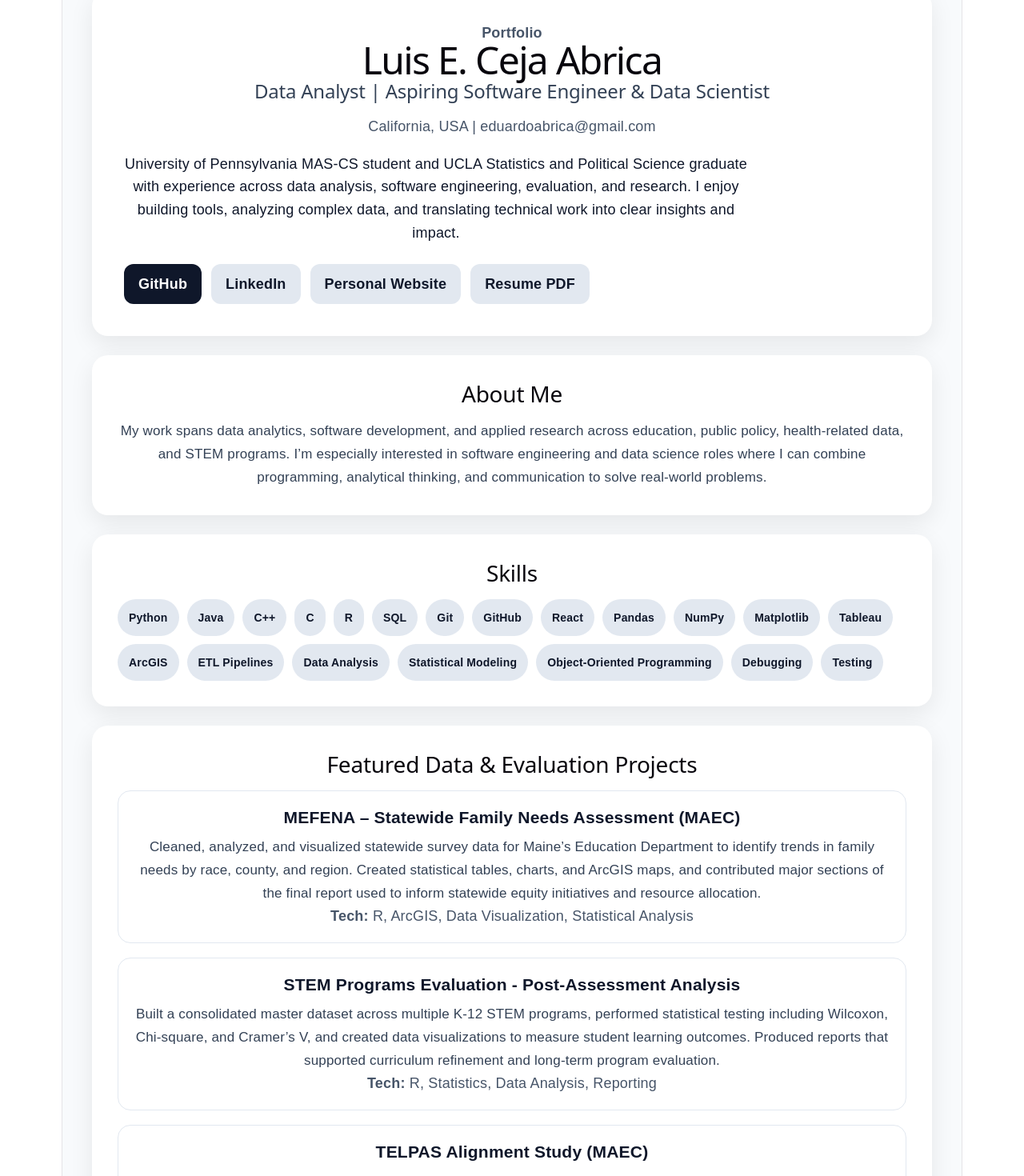
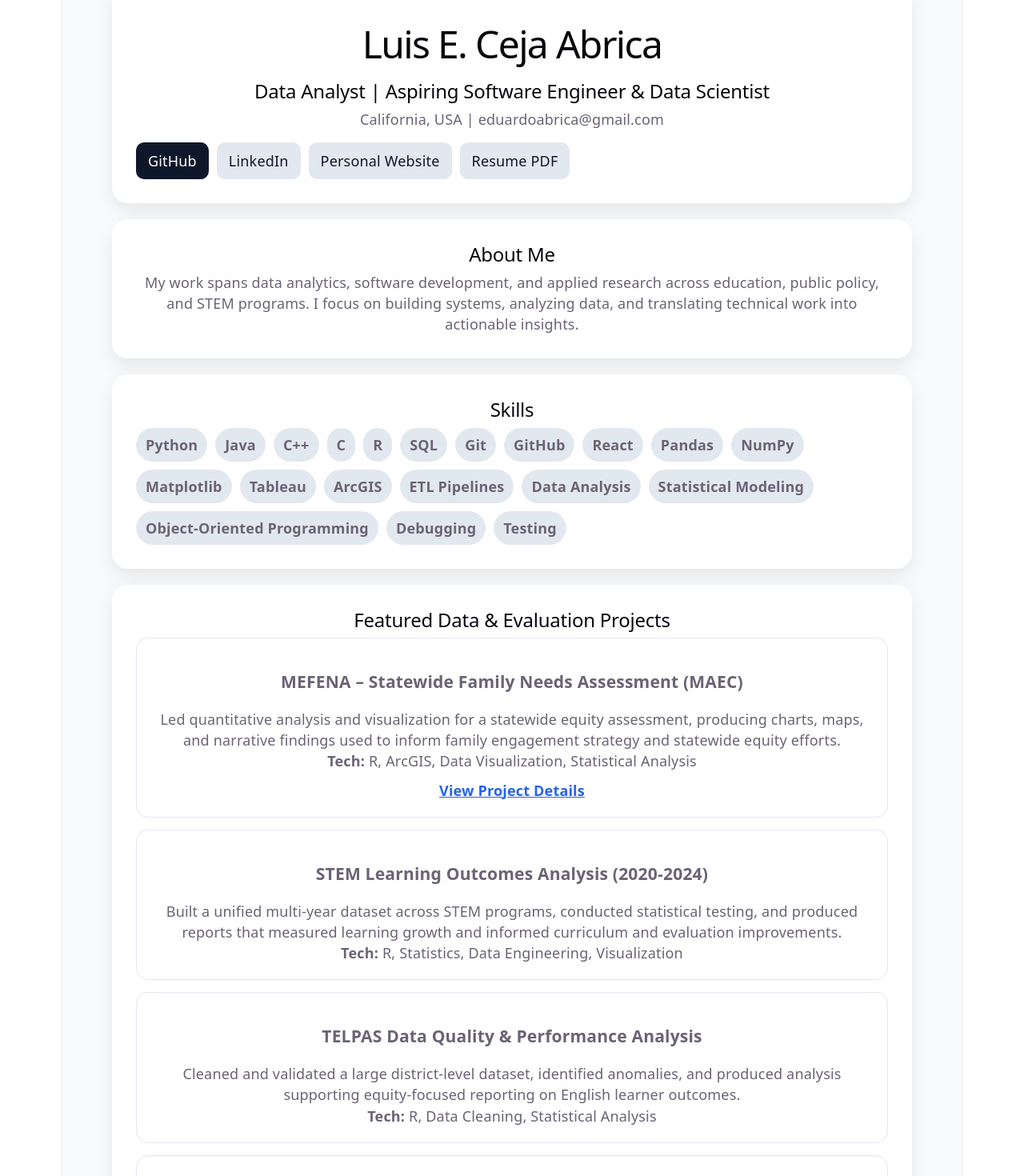
Before and after one commit to luieee12398/luis-portfolio-1, a React (Vite) app: page / in a window 1280 px wide. Shown: the part 60-1530 px from the top of the page at 80% size. Built offline with nearby package versions, Linux system fonts and the light colour scheme.

Commit message:
final portfolio structure + real project links

```diff
--- a/src/App.jsx
+++ b/src/App.jsx
@@ -14,26 +14,27 @@ export default function App() {
     {
       name: "MEFENA – Statewide Family Needs Assessment (MAEC)",
       description:
-        "Cleaned, analyzed, and visualized statewide survey data for Maine’s Education Department to identify trends in family needs by race, county, and region. Created statistical tables, charts, and ArcGIS maps, and contributed major sections of the final report used to inform statewide equity initiatives and resource allocation.",
+        "Led quantitative analysis and visualization for a statewide equity assessment, producing charts, maps, and narrative findings used to inform family engagement strategy and statewide equity efforts.",
       tech: ["R", "ArcGIS", "Data Visualization", "Statistical Analysis"],
+      link: "https://storymaps.arcgis.com/stories/2f23b76e6534481cbb1013b96a2b544e",
     },
     {
-      name: "STEM Programs Evaluation - Post-Assessment Analysis",
+      name: "STEM Learning Outcomes Analysis (2020-2024)",
       description:
-        "Built a consolidated master dataset across multiple K-12 STEM programs, performed statistical testing including Wilcoxon, Chi-square, and Cramer’s V, and created data visualizations to measure student learning outcomes. Produced reports that supported curriculum refinement and long-term program evaluation.",
-      tech: ["R", "Statistics", "Data Analysis", "Reporting"],
+        "Built a unified multi-year dataset across STEM programs, conducted statistical testing, and produced reports that measured learning growth and informed curriculum and evaluation improvements.",
+      tech: ["R", "Statistics", "Data Engineering", "Visualization"],
     },
     {
-      name: "TELPAS Alignment Study (MAEC)",
+      name: "TELPAS Data Quality & Performance Analysis",
       description:
-        "Conducted data cleaning, score analysis, and performance comparisons across student groups using district-level TELPAS data. Produced reproducible scripts, summary tables, and visualizations that highlighted language proficiency patterns and supported district recommendations.",
-      tech: ["R", "Data Cleaning", "Visualization", "Reproducible Analysis"],
+        "Cleaned and validated a large district-level dataset, identified anomalies, and produced analysis supporting equity-focused reporting on English learner outcomes.",
+      tech: ["R", "Data Cleaning", "Statistical Analysis"],
     },
     {
-      name: "Respondent Matching & Survey Optimization Pipeline (Evitarus)",
+      name: "Survey Optimization Pipeline (Evitarus)",
       description:
-        "Developed an R-based pipeline to merge datasets across political research projects, remove duplicate respondents, and generate likely respondent lists. Improved sampling efficiency, reduced survey costs, and created documentation that supported long-term organizational use.",
-      tech: ["R", "Data Engineering", "ETL", "Automation"],
+        "Designed a respondent deduplication and outreach optimization pipeline that improved survey efficiency and reduced duplicate contact across projects.",
+      tech: ["R", "Data Engineering", "ETL"],
     },
   ];
 
@@ -47,19 +48,19 @@ export default function App() {
     {
       name: "Game of Nim",
       description:
-        "Built a complete playable version of the Game of Nim in C++ with modular program structure, algorithmic logic, and dynamic user interaction. This was a major software project from my community college coursework.",
+        "Built a complete playable version of the Game of Nim in C++ with modular structure, input validation, algorithmic game logic, and both easy and optimal-strategy computer modes.",
       tech: ["C++", "Algorithms", "Game Logic"],
     },
     {
       name: "Student Management System",
       description:
-        "Built a CRUD-style Java application for managing student records, with modular components for storing, retrieving, and updating data.",
+        "Built a CRUD-style Java application for managing student records with modular components for storing, retrieving, and updating data.",
       tech: ["Java", "OOP", "CRUD"],
     },
     {
       name: "Object-Oriented Java Project Suite",
       description:
-        "Developed multiple Java applications during my first MCIT semester, including Battleship, an RPG-style game, Movie Trivia, a library catalog system, a supermarket simulation, an ice cream stand project, a water tank game, and a small website. These projects strengthened my understanding of object-oriented programming, application logic, and program structure.",
+        "Developed multiple Java applications during my first MCIT semester, including Battleship, RPG-style games, Movie Trivia, a library catalog system, and simulation-based applications. Strengthened object-oriented programming and application design skills.",
       tech: ["Java", "OOP", "Application Development"],
     },
   ];
@@ -68,13 +69,13 @@ export default function App() {
     {
       name: "UCLA Honors Thesis – Political Behavior & Public Opinion",
       description:
-        "Conducted an independent research study on voter access and political participation by combining polling place locations, precinct-level election data, census variables, and historical voting patterns. The project involved geospatial analysis, statistical modeling, research design, and academic writing.",
+        "Conducted an independent honors thesis combining geospatial analysis, election data, census variables, and statistical modeling to study voter access and political participation.",
       tech: ["R", "ArcGIS", "Statistical Modeling", "Research Design"],
     },
     {
-      name: "Japan Nuclear Policy & U.S. Security Perceptions",
+      name: "Public Opinion on Nuclear Policy in Japan and U.S. Security Commitments",
       description:
-        "Analyzed public-opinion data to study Japanese attitudes toward nuclear weapons and U.S. treaty participation. Used quantitative analysis and data visualization to connect historical context with contemporary geopolitical attitudes.",
+        "Analyzed public opinion data using quantitative methods to study how attitudes toward nuclear weapons influence support for international disarmament policy.",
       tech: ["R", "Data Analysis", "Visualization", "Political Research"],
     },
   ];
@@ -103,200 +104,124 @@ export default function App() {
   ];
 
   return (
-    <div
-      style={{
-        fontFamily: "Arial, sans-serif",
-        backgroundColor: "#f8fafc",
-        color: "#0f172a",
-        minHeight: "100vh",
-      }}
-    >
-      <div
-        style={{
-          maxWidth: "1050px",
-          margin: "0 auto",
-          padding: "48px 24px",
-        }}
-      >
-        <section style={heroCard}>
-          <p style={{ color: "#475569", marginBottom: "8px", fontWeight: "bold" }}>
-            Portfolio
-          </p>
+    <div style={pageStyle}>
+      <div style={containerStyle}>
 
-          <h1 style={{ fontSize: "48px", margin: "0 0 12px 0" }}>{profile.name}</h1>
+        {/* HERO */}
+        <section style={card}>
+          <h1 style={{ fontSize: "48px" }}>{profile.name}</h1>
+          <h2>{profile.title}</h2>
+          <p>{profile.location} | {profile.email}</p>
 
-          <h2 style={{ fontSize: "24px", margin: "0 0 16px 0", color: "#334155" }}>
-            {profile.title}
-          </h2>
-
-          <p style={{ color: "#475569", marginBottom: "20px" }}>
-            {profile.location} | {profile.email}
-          </p>
-
-          <p style={{ fontSize: "18px", lineHeight: "1.6", maxWidth: "780px" }}>
-            University of Pennsylvania MAS-CS student and UCLA Statistics and Political
-            Science graduate with experience across data analysis, software engineering,
-            evaluation, and research. I enjoy building tools, analyzing complex data,
-            and translating technical work into clear insights and impact.
-          </p>
-
-          <div style={{ marginTop: "24px", display: "flex", gap: "12px", flexWrap: "wrap" }}>
-            <a
-              href={profile.github}
-              target="_blank"
-              rel="noreferrer"
-              style={buttonStyleDark}
-            >
-              GitHub
-            </a>
-
-            <a
-              href={profile.linkedin}
-              target="_blank"
-              rel="noreferrer"
-              style={buttonStyleLight}
-            >
-              LinkedIn
-            </a>
-
-            <a
-              href={profile.website}
-              target="_blank"
-              rel="noreferrer"
-              style={buttonStyleLight}
-            >
-              Personal Website
-            </a>
-
-            <a
-              href={profile.resume}
-              target="_blank"
-              rel="noreferrer"
-              style={buttonStyleLight}
-            >
-              Resume PDF
-            </a>
+          <div style={buttonContainer}>
+            <a href={profile.github} target="_blank" rel="noreferrer" style={buttonDark}>GitHub</a>
+            <a href={profile.linkedin} target="_blank" rel="noreferrer" style={buttonLight}>LinkedIn</a>
+            <a href={profile.website} target="_blank" rel="noreferrer" style={buttonLight}>Personal Website</a>
+            <a href={profile.resume} target="_blank" rel="noreferrer" style={buttonLight}>Resume PDF</a>
           </div>
         </section>
 
-        <section style={sectionCard}>
-          <h2 style={sectionTitle}>About Me</h2>
-          <p style={bodyText}>
-            My work spans data analytics, software development, and applied research
-            across education, public policy, health-related data, and STEM programs.
-            I’m especially interested in software engineering and data science roles
-            where I can combine programming, analytical thinking, and communication to
-            solve real-world problems.
+        {/* ABOUT */}
+        <section style={card}>
+          <h2>About Me</h2>
+          <p>
+            My work spans data analytics, software development, and applied research across education,
+            public policy, and STEM programs. I focus on building systems, analyzing data, and translating
+            technical work into actionable insights.
           </p>
         </section>
 
-        <section style={sectionCard}>
-          <h2 style={sectionTitle}>Skills</h2>
-          <div style={{ display: "flex", flexWrap: "wrap", gap: "10px" }}>
-            {skills.map((skill) => (
-              <span key={skill} style={skillPill}>
-                {skill}
-              </span>
-            ))}
+        {/* SKILLS */}
+        <section style={card}>
+          <h2>Skills</h2>
+          <div style={skillsContainer}>
+            {skills.map((s) => <span key={s} style={skill}>{s}</span>)}
           </div>
         </section>
 
-        <ProjectSection
-          title="Featured Data & Evaluation Projects"
-          projects={featuredProjects}
-        />
+        <ProjectSection title="Featured Data & Evaluation Projects" projects={featuredProjects} />
+        <ProjectSection title="Software Engineering Projects" projects={softwareProjects} />
+        <ProjectSection title="Research & Academic Projects" projects={researchProjects} />
 
-        <ProjectSection
-          title="Software Engineering Projects"
-          projects={softwareProjects}
-        />
-
-        <ProjectSection
-          title="Research & Academic Projects"
-          projects={researchProjects}
-        />
       </div>
     </div>
   );
 }
 
+/* COMPONENT */
+
 function ProjectSection({ title, projects }) {
   return (
-    <section style={sectionCard}>
-      <h2 style={sectionTitle}>{title}</h2>
-      <div style={{ display: "grid", gap: "18px" }}>
-        {projects.map((project) => (
-          <div key={project.name} style={projectCard}>
-            <h3 style={{ marginTop: 0, marginBottom: "10px" }}>{project.name}</h3>
-            <p style={bodyText}>{project.description}</p>
-            <p style={{ color: "#475569", marginBottom: 0 }}>
-              <strong>Tech:</strong> {project.tech.join(", ")}
-            </p>
-          </div>
-        ))}
-      </div>
+    <section style={card}>
+      <h2>{title}</h2>
+      {projects.map((p) => (
+        <div key={p.name} style={projectCard}>
+          <h3>{p.name}</h3>
+          <p>{p.description}</p>
+          <p><strong>Tech:</strong> {p.tech.join(", ")}</p>
+
+          {p.link && (
+            <a href={p.link} target="_blank" rel="noreferrer" style={projectLink}>
+              View Project Details
+            </a>
+          )}
+        </div>
+      ))}
     </section>
   );
 }
 
-const heroCard = {
-  backgroundColor: "white",
+/* STYLES */
+
+const pageStyle = { background: "#f8fafc", minHeight: "100vh" };
+
+const containerStyle = { maxWidth: "1000px", margin: "auto", padding: "40px" };
+
+const card = {
+  background: "white",
+  padding: "30px",
   borderRadius: "20px",
-  padding: "40px",
-  marginBottom: "24px",
-  boxShadow: "0 10px 30px rgba(0,0,0,0.08)",
-};
-
-const sectionCard = {
-  backgroundColor: "white",
-  borderRadius: "20px",
-  padding: "32px",
-  marginBottom: "24px",
-  boxShadow: "0 10px 30px rgba(0,0,0,0.08)",
+  marginBottom: "20px",
+  boxShadow: "0 10px 25px rgba(0,0,0,0.08)",
 };
 
 const projectCard = {
   border: "1px solid #e2e8f0",
-  borderRadius: "16px",
   padding: "20px",
+  borderRadius: "15px",
+  marginBottom: "15px",
 };
 
-const sectionTitle = {
-  fontSize: "28px",
-  marginTop: 0,
-  marginBottom: "16px",
+const buttonContainer = { marginTop: "15px", display: "flex", gap: "10px", flexWrap: "wrap" };
+
+const buttonDark = {
+  background: "#0f172a",
+  color: "white",
+  padding: "10px 15px",
+  borderRadius: "10px",
+  textDecoration: "none",
 };
 
-const bodyText = {
-  fontSize: "17px",
-  lineHeight: "1.7",
-  color: "#334155",
+const buttonLight = {
+  background: "#e2e8f0",
+  color: "#0f172a",
+  padding: "10px 15px",
+  borderRadius: "10px",
+  textDecoration: "none",
 };
 
-const skillPill = {
-  backgroundColor: "#e2e8f0",
-  padding: "10px 14px",
-  borderRadius: "999px",
-  fontSize: "14px",
+const projectLink = {
+  display: "inline-block",
+  marginTop: "10px",
+  color: "#2563eb",
   fontWeight: "bold",
 };
 
-const buttonStyleDark = {
-  display: "inline-block",
-  backgroundColor: "#0f172a",
-  color: "white",
-  textDecoration: "none",
-  padding: "12px 18px",
-  borderRadius: "12px",
+const skillsContainer = { display: "flex", flexWrap: "wrap", gap: "10px" };
+
+const skill = {
+  background: "#e2e8f0",
+  padding: "8px 12px",
+  borderRadius: "999px",
   fontWeight: "bold",
 };
-
-const buttonStyleLight = {
-  display: "inline-block",
-  backgroundColor: "#e2e8f0",
-  color: "#0f172a",
-  textDecoration: "none",
-  padding: "12px 18px",
-  borderRadius: "12px",
-  fontWeight: "bold",
-};
```
